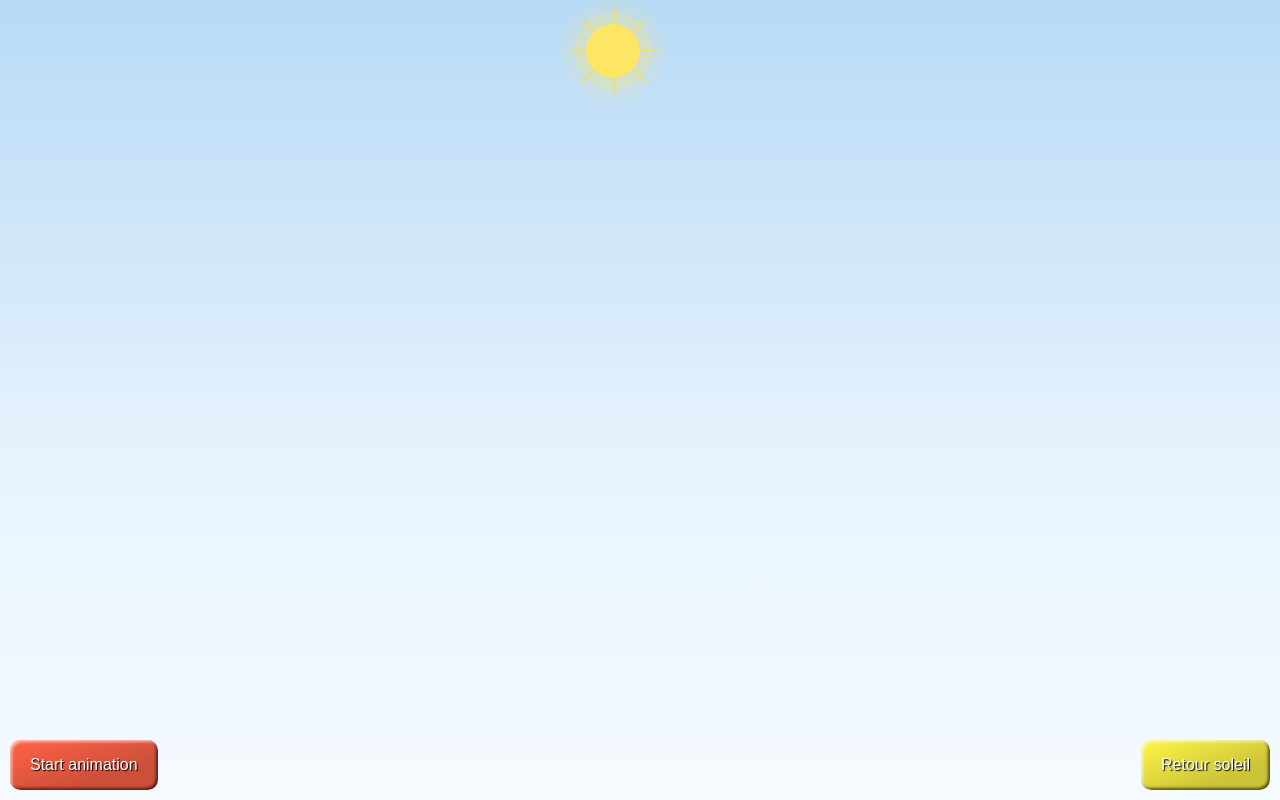
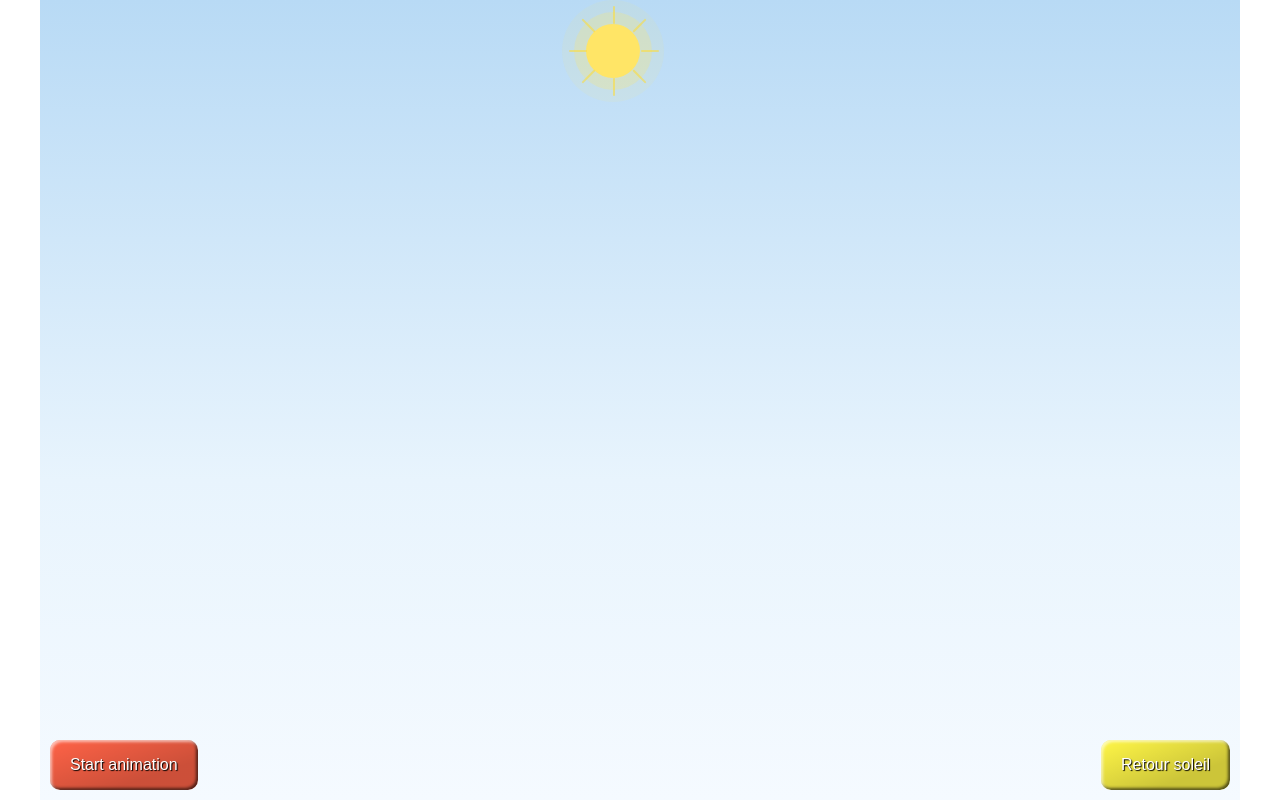
Before and after one commit to Shark-44/animeJS, a plain HTML site: page index.html in a window 1280 px wide. Drawn offline with Linux system fonts and the light colour scheme.

Commit message:
first commit

```diff
--- a/style.css
+++ b/style.css
@@ -9,7 +9,10 @@
     overflow: hidden;
 }
 .ciel {
-    width: 100vw;
+    width: 100%;
+    max-width: 1200px;
+    margin: 0 auto;
+
     height: 100vh;
     display: flex;
     position: relative;
```
